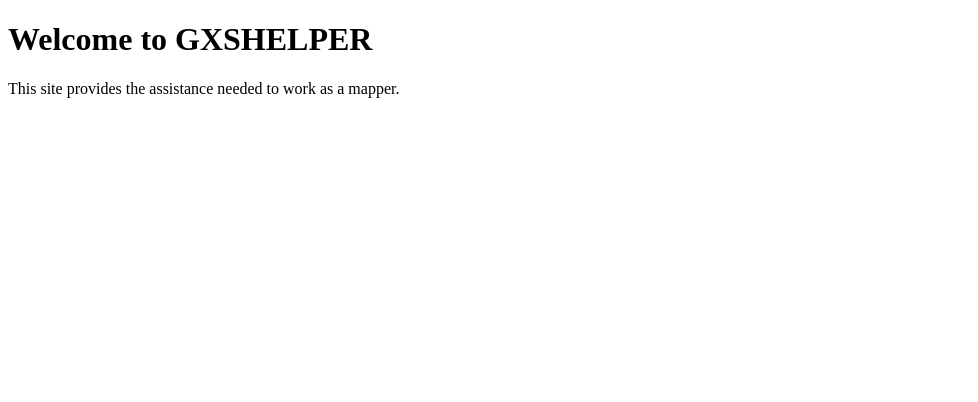
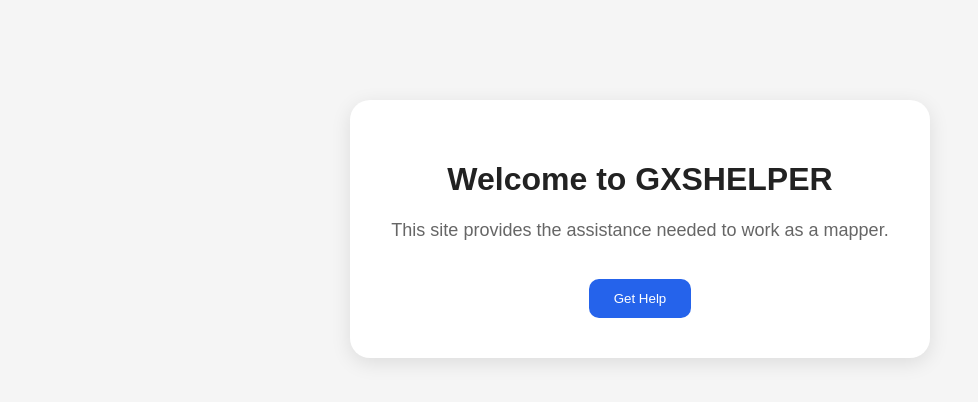
Before and after one commit to UJayathilaka/GXSHELPER, a plain HTML site: page index.html in a window 1280 px wide. Shown: the whole page, without its empty margins (0-978 px from the left). Drawn offline with Linux system fonts and the light colour scheme.

Commit message:
Refactor HTML structure and add help button

```diff
--- a/index.html
+++ b/index.html
@@ -1,10 +1,35 @@
 <!DOCTYPE html>
 <html>
+
 <head>
   <title>GXSHELPER</title>
+
+  <!-- CSS connect -->
+  <link rel="stylesheet" href="style.css">
+
 </head>
+
+
 <body>
-  <h1>Welcome to GXSHELPER</h1>
-  <p>This site provides the assistance needed to work as a mapper.</p>
+
+  <div class="container">
+
+    <h1>Welcome to GXSHELPER</h1>
+
+    <p id="description">
+      This site provides the assistance needed to work as a mapper.
+    </p>
+
+    <button id="helpButton">
+      Get Help
+    </button>
+
+  </div>
+
+
+  <!-- JS connect -->
+  <script src="script.js"></script>
+
 </body>
+
 </html>
```
